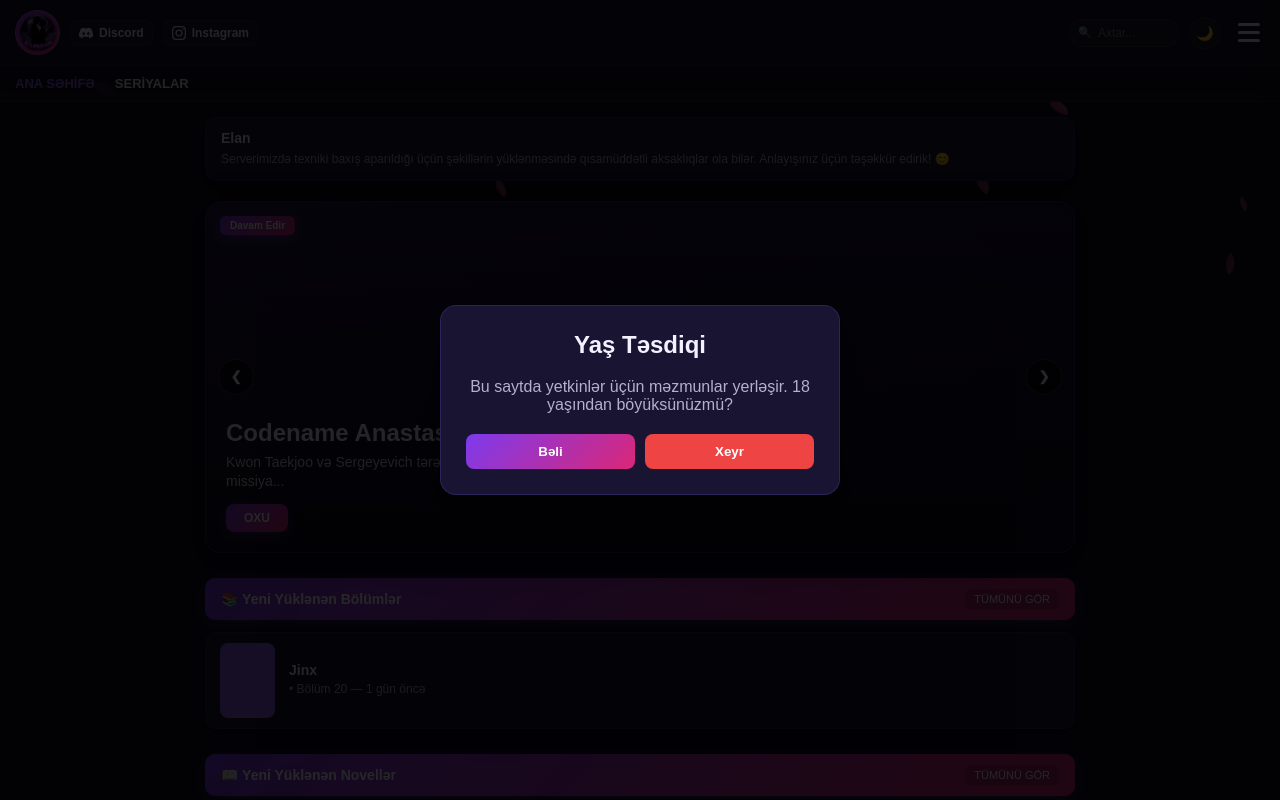
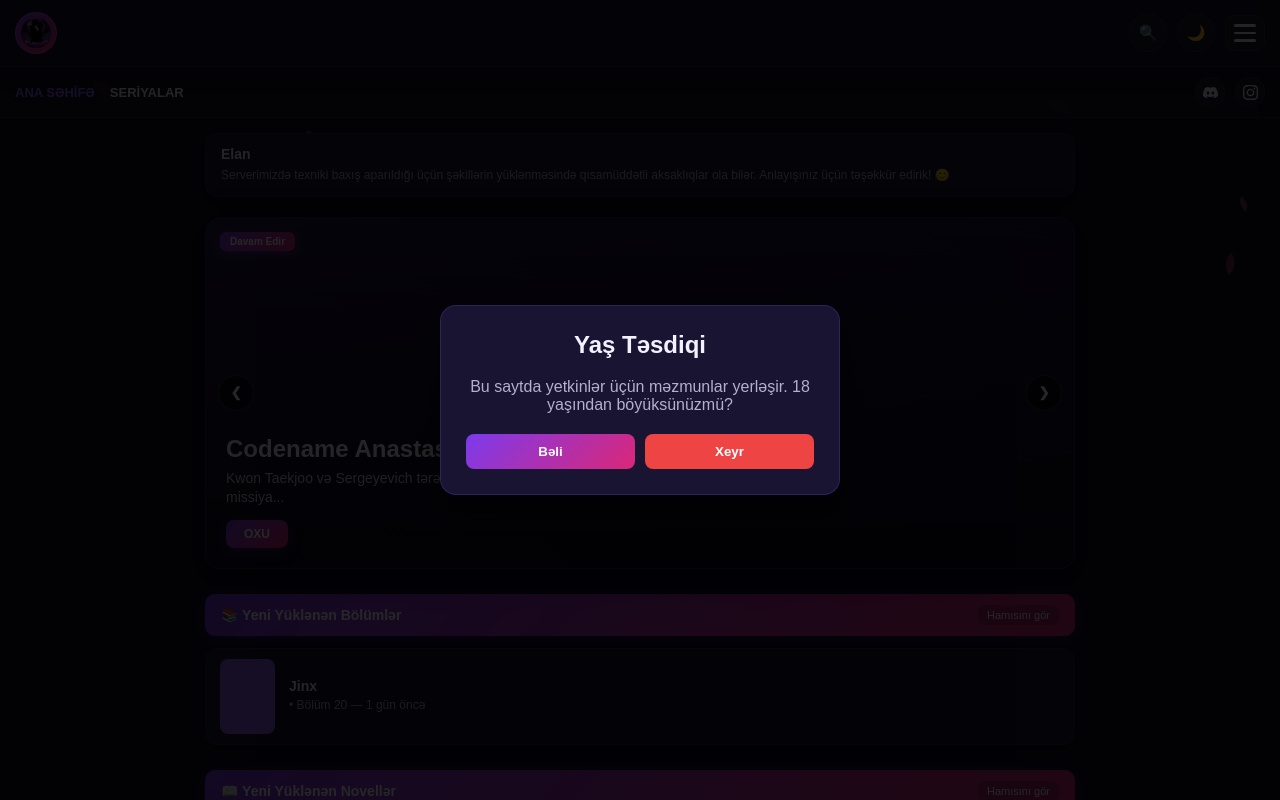
Before and after one commit to eclipstoon-web/eclipstoon, a plain HTML site: page index.html in a window 1280 px wide. Shown: the top 800 px of the page. Drawn offline with Linux system fonts and the light colour scheme.

Commit message:
Add files via upload

```diff
--- a/index.html
+++ b/index.html
@@ -90,53 +90,55 @@
         .btn-yes { background: var(--accent-gradient); color: white; }
         .btn-no { background-color: #ef4444; color: white; }
 
+        /* Yuxarı Navbar - Səliqəli dizayn */
         .top-navbar {
-            display: flex; justify-content: space-between; align-items: center; padding: 10px 15px;
+            display: flex; justify-content: space-between; align-items: center; padding: 12px 15px;
             background-color: var(--sidebar-bg); box-shadow: 0 4px 20px rgba(0,0,0,0.3); position: sticky; top: 0; z-index: 999;
             width: 100%; border-bottom: 1px solid rgba(139, 92, 246, 0.15);
         }
         .nav-left, .nav-right { display: flex; align-items: center; gap: 10px; }
 
         .header-logo-wrapper {
-            width: 45px; height: 45px; border-radius: 50%; background: var(--accent-gradient);
+            width: 42px; height: 42px; border-radius: 50%; background: var(--accent-gradient);
             display: flex; align-items: center; justify-content: center; overflow: hidden; border: 1px solid rgba(255,255,255,0.2);
             text-decoration: none; flex-shrink: 0;
         }
         .header-logo-wrapper img { width: 100%; height: 100%; object-fit: cover; }
 
-        .menu-toggle-btn { background: none; border: none; cursor: pointer; display: flex; flex-direction: column; gap: 5px; padding: 5px; }
-        .menu-toggle-btn span { width: 22px; height: 3px; background-color: var(--text-active); border-radius: 2px; transition: 0.3s; }
+        .menu-toggle-btn { background: none; border: none; cursor: pointer; display: flex; flex-direction: column; gap: 5px; padding: 8px; background: rgba(255,255,255,0.04); border-radius: 10px; border: 1px solid rgba(255,255,255,0.08); }
+        .menu-toggle-btn span { width: 22px; height: 2.5px; background-color: var(--text-active); border-radius: 2px; transition: 0.3s; }
 
+        /* Alt menyu və sosial şəbəkələr eyni sətirdə */
         .sub-navbar {
-            display: flex; gap: 20px; padding: 10px 15px; background-color: rgba(19, 16, 38, 0.85);
-            border-bottom: 1px solid rgba(139, 92, 246, 0.15); overflow-x: auto;
+            display: flex; align-items: center; gap: 15px; padding: 10px 15px; background-color: rgba(19, 16, 38, 0.85);
+            border-bottom: 1px solid rgba(139, 92, 246, 0.15); overflow-x: auto; white-space: nowrap;
         }
-        .sub-navbar a { color: var(--text-active); text-decoration: none; font-weight: bold; font-size: 13px; white-space: nowrap; transition: color 0.2s; }
+        .sub-navbar a { color: var(--text-active); text-decoration: none; font-weight: bold; font-size: 13px; transition: color 0.2s; }
         .sub-navbar a:hover, .sub-navbar a.active { color: var(--accent-color); }
 
-        .social-nav-btn {
-            display: flex; align-items: center; gap: 6px; background: rgba(255, 255, 255, 0.03); color: var(--text-active);
-            padding: 5px 8px; border-radius: 8px; text-decoration: none; font-size: 12px; font-weight: bold;
-            border: 1px solid rgba(255, 255, 255, 0.08); transition: 0.3s;
+        .sub-social-links { display: flex; align-items: center; gap: 10px; margin-left: auto; }
+        .social-link-icon {
+            display: flex; align-items: center; justify-content: center; width: 30px; height: 30px;
+            background: rgba(255,255,255,0.04); border: 1px solid rgba(255,255,255,0.08); border-radius: 50%;
+            color: var(--text-active); text-decoration: none; transition: 0.3s;
         }
-        .social-nav-btn svg { width: 14px; height: 14px; fill: currentColor; }
-        .discord-btn:hover { background: #5865F2; border-color: #5865F2; color: white; }
-        .instagram-btn:hover { background: #E1306C; border-color: #E1306C; color: white; }
+        .social-link-icon svg { width: 15px; height: 15px; fill: currentColor; }
+        .social-link-icon.discord:hover { background: #5865F2; border-color: #5865F2; color: white; }
+        .social-link-icon.instagram:hover { background: #E1306C; border-color: #E1306C; color: white; }
 
-        .search-container { position: relative; display: flex; align-items: center; }
-        .search-input {
-            background: rgba(255,255,255,0.04); border: 1px solid rgba(255,255,255,0.08); padding: 6px 10px 6px 28px;
-            border-radius: 20px; color: var(--text-active); outline: none; font-size: 12px; width: 110px; transition: 0.3s;
+        .search-icon-btn {
+            background: rgba(255,255,255,0.04); border: 1px solid rgba(255,255,255,0.08); color: var(--text-active);
+            width: 38px; height: 38px; border-radius: 50%; cursor: pointer; display: flex; align-items: center; justify-content: center; font-size: 15px; transition: 0.3s; flex-shrink: 0; text-decoration: none;
         }
-        .search-input:focus { width: 150px; border-color: var(--accent-color); }
-        .search-icon { position: absolute; left: 9px; font-size: 11px; color: var(--text-color); }
+        .search-icon-btn:hover { background: var(--accent-color); border-color: var(--accent-color); }
 
         .theme-toggle-btn {
             background: rgba(255,255,255,0.04); border: 1px solid rgba(255,255,255,0.08); color: var(--text-active);
-            width: 32px; height: 32px; border-radius: 50%; cursor: pointer; display: flex; align-items: center; justify-content: center; font-size: 14px; transition: 0.3s;
+            width: 38px; height: 38px; border-radius: 50%; cursor: pointer; display: flex; align-items: center; justify-content: center; font-size: 15px; transition: 0.3s; flex-shrink: 0;
         }
         .theme-toggle-btn:hover { background: var(--accent-color); border-color: var(--accent-color); }
 
+        /* Sağ menyu düzəlişi */
         .sidebar {
             position: fixed; top: 0; right: -280px; width: 260px; height: 100vh; background-color: var(--sidebar-bg);
             box-shadow: -5px 0 25px rgba(0,0,0,0.5); transition: right 0.3s ease; padding: 20px; z-index: 1000; overflow-y: auto; border-left: 1px solid rgba(139, 92, 246, 0.15);
@@ -294,35 +296,35 @@
         </div>
     </div>
 
+    <!-- Yuxarı Navbar -->
     <div class="top-navbar">
         <div class="nav-left">
             <a href="index.html" class="header-logo-wrapper" title="Eclipstoon">
-                <img src="logo.webp" alt="Logo" style="height: 48px; width: auto;">
-            </a>
-            <a href="https://discord.gg/SENIN_LINK" target="_blank" class="social-nav-btn discord-btn" title="Discord">
-                <svg viewBox="0 0 127.14 96.36"><path d="M107.7,8.07A105.15,105.15,0,0,0,81.47,0a72.06,72.06,0,0,0-3.36,6.83A97.68,97.68,0,0,0,49,6.83,72.37,72.37,0,0,0,45.64,0,105.89,105.89,0,0,0,19.39,8.09C2.79,32.65-1.71,56.6.54,80.21h0A105.73,105.73,0,0,0,32.71,96.36,77.7,77.7,0,0,0,39.6,85.25a68.42,68.42,0,0,1-10.85-5.18c.91-.66,1.8-1.34,2.66-2a75.57,75.57,0,0,0,64.32,0c.87.71,1.76,1.39,2.66,2a68.68,68.68,0,0,1-10.87,5.19,77,77,0,0,0,6.89,11.1,105.25,105.25,0,0,0,32.19-16.14c2.65-27.28-4.52-51.1-19.45-72.15ZM42.45,65.69C36.18,65.69,31,60,31,53s5.18-12.72,11.45-12.72S53.9,46,53.85,53,48.72,65.69,42.45,65.69Zm42.24,0C78.41,65.69,73.25,60,73.25,53s5.18-12.72,11.44-12.72S96.14,46,96.1,53,91,65.69,84.69,65.69Z"/></svg>
-                <span>Discord</span>
-            </a>
-            <a href="https://instagram.com/SENIN_LINK" target="_blank" class="social-nav-btn instagram-btn" title="Instagram">
-                <svg viewBox="0 0 24 24"><path d="M12 2.163c3.204 0 3.584.012 4.85.07 3.252.148 4.771 1.691 4.919 4.919.058 1.265.069 1.645.069 4.849 0 3.205-.012 3.584-.069 4.849-.149 3.225-1.664 4.771-4.919 4.919-1.266.058-1.644.07-4.85.07-3.204 0-3.584-.012-4.849-.07-3.26-.149-4.771-1.699-4.919-4.92-.058-1.265-.07-1.644-.07-4.849 0-3.204.013-3.583.07-4.849.149-3.227 1.664-4.771 4.919-4.919 1.266-.057 1.645-.069 4.849-.069zm0-2.163c-3.259 0-3.667.014-4.947.072-4.358.2-6.78 2.618-6.98 6.98-.059 1.281-.073 1.689-.073 4.948 0 3.259.014 3.668.072 4.948.2 4.358 2.618 6.78 6.98 6.98 1.281.058 1.689.072 4.948.072 3.259 0 3.668-.014 4.948-.072 4.354-.2 6.782-2.618 6.979-6.98.059-1.28.073-1.689.073-4.948 0-3.259-.014-3.667-.072-4.947-.196-4.354-2.617-6.78-6.979-6.98-1.281-.059-1.69-.073-4.949-.073zm0 5.838c-3.403 0-6.162 2.759-6.162 6.162s2.759 6.163 6.162 6.163 6.162-2.759 6.162-6.163c0-3.403-2.759-6.162-6.162-6.162zm0 10.162c-2.209 0-4-1.79-4-4 0-2.209 1.791-4 4-4s4 1.791 4 4c0 2.21-1.791 4-4 4zm6.406-11.845c-.796 0-1.441.645-1.441 1.44s.645 1.44 1.441 1.44c.795 0 1.439-.645 1.439-1.44s-.644-1.44-1.439-1.44z"/></svg>
-                <span>Instagram</span>
+                <img src="logo.webp" alt="Logo">
             </a>
         </div>
         <div class="nav-right">
-            <div class="search-container">
-                <span class="search-icon">🔍</span>
-                <input type="text" class="search-input" placeholder="Axtar...">
-            </div>
+            <a href="axtaris.html" class="search-icon-btn" title="Axtar">🔍</a>
             <button class="theme-toggle-btn" onclick="toggleTheme()" title="Rejimi dəyiş">🌙</button>
-            <button class="menu-toggle-btn" onclick="toggleMenu()" style="margin-left: 2px;">
+            <button class="menu-toggle-btn" onclick="toggleMenu()" title="Menyu">
                 <span></span><span></span><span></span>
             </button>
         </div>
     </div>
 
+    <!-- Alt Navigasiya (Discord və Instagram ilə birlikdə) -->
     <div class="sub-navbar">
         <a href="index.html" class="active">ANA SƏHİFƏ</a>
         <a href="seriyalar.html">SERİYALAR</a>
+
+        <div class="sub-social-links">
+            <a href="https://discord.gg/SENIN_LINK" target="_blank" class="social-link-icon discord" title="Discord">
+                <svg viewBox="0 0 127.14 96.36"><path d="M107.7,8.07A105.15,105.15,0,0,0,81.47,0a72.06,72.06,0,0,0-3.36,6.83A97.68,97.68,0,0,0,49,6.83,72.37,72.37,0,0,0,45.64,0,105.89,105.89,0,0,0,19.39,8.09C2.79,32.65-1.71,56.6.54,80.21h0A105.73,105.73,0,0,0,32.71,96.36,77.7,77.7,0,0,0,39.6,85.25a68.42,68.42,0,0,1-10.85-5.18c.91-.66,1.8-1.34,2.66-2a75.57,75.57,0,0,0,64.32,0c.87.71,1.76,1.39,2.66,2a68.68,68.68,0,0,1-10.87,5.19,77,77,0,0,0,6.89,11.1,105.25,105.25,0,0,0,32.19-16.14c2.65-27.28-4.52-51.1-19.45-72.15ZM42.45,65.69C36.18,65.69,31,60,31,53s5.18-12.72,11.45-12.72S53.9,46,53.85,53,48.72,65.69,42.45,65.69Zm42.24,0C78.41,65.69,73.25,60,73.25,53s5.18-12.72,11.44-12.72S96.14,46,96.1,53,91,65.69,84.69,65.69Z"/></svg>
+            </a>
+            <a href="https://instagram.com/SENIN_LINK" target="_blank" class="social-link-icon instagram" title="Instagram">
+                <svg viewBox="0 0 24 24"><path d="M12 2.163c3.204 0 3.584.012 4.85.07 3.252.148 4.771 1.691 4.919 4.919.058 1.265.069 1.645.069 4.849 0 3.205-.012 3.584-.069 4.849-.149 3.225-1.664 4.771-4.919 4.919-1.266.058-1.644.07-4.85.07-3.204 0-3.584-.012-4.849-.07-3.26-.149-4.771-1.699-4.919-4.92-.058-1.265-.07-1.644-.07-4.849 0-3.204.013-3.583.07-4.849.149-3.227 1.664-4.771 4.919-4.919 1.266-.057 1.645-.069 4.849-.069zm0-2.163c-3.259 0-3.667.014-4.947.072-4.358.2-6.78 2.618-6.98 6.98-.059 1.281-.073 1.689-.073 4.948 0 3.259.014 3.668.072 4.948.2 4.358 2.618 6.78 6.98 6.98 1.281.058 1.689.072 4.948.072 3.259 0 3.668-.014 4.948-.072 4.354-.2 6.782-2.618 6.979-6.98.059-1.28.073-1.689.073-4.948 0-3.259-.014-3.667-.072-4.947-.196-4.354-2.617-6.78-6.979-6.98-1.281-.059-1.69-.073-4.949-.073zm0 5.838c-3.403 0-6.162 2.759-6.162 6.162s2.759 6.163 6.162 6.163 6.162-2.759 6.162-6.163c0-3.403-2.759-6.162-6.162-6.162zm0 10.162c-2.209 0-4-1.79-4-4 0-2.209 1.791-4 4-4s4 1.791 4 4c0 2.21-1.791 4-4 4zm6.406-11.845c-.796 0-1.441.645-1.441 1.44s.645 1.44 1.441 1.44c.795 0 1.439-.645 1.439-1.44s-.644-1.44-1.439-1.44z"/></svg>
+            </a>
+        </div>
     </div>
 
     <div class="sidebar" id="sidebar">
@@ -396,10 +398,9 @@
             <button class="carousel-btn next" onclick="moveCarousel(1)">❯</button>
         </div>
 
-        <!-- 📚 Yeni Yüklənən Bölümlər -->
         <div class="section-header">
             <span>📚 Yeni Yüklənən Bölümlər</span>
-            <button onclick="alert('Hamısı')">TÜMÜNÜ GÖR</button>
+            <button onclick="alert('Hamısı')">Hamısını gör</button>
         </div>
         <div class="item-card">
             <div class="item-thumb" style="background: #8b5cf6;"></div>
@@ -409,10 +410,9 @@
             </div>
         </div>
 
-        <!-- 📖 Yeni Yüklənən Novellər -->
         <div class="section-header">
             <span>📖 Yeni Yüklənən Novellər</span>
-            <button onclick="alert('Hamısı')">TÜMÜNÜ GÖR</button>
+            <button onclick="alert('Hamısı')">Hamısını gör</button>
         </div>
         <div class="item-card">
             <div class="item-thumb" style="background: #7c3aed;"></div>
@@ -422,7 +422,6 @@
             </div>
         </div>
 
-        <!-- 🔥 Bu Həftənin Sevilənləri -->
         <div class="section-header">
             <span>🔥 Bu Həftənin Sevilənləri</span>
         </div>
@@ -434,7 +433,6 @@
             </div>
         </div>
 
-        <!-- ⭐ Ən Çox Bəyənilənlər -->
         <div class="section-header">
             <span>⭐ Ən Çox Bəyənilənlər</span>
         </div>
@@ -447,7 +445,7 @@
             <div class="item-thumb" style="background: #4c1d95;"></div>
             <div class="item-details">
                 <h4><a href="bolum.html" style="color:inherit; text-decoration:none;">Jinx</a></h4>
-                <p>Ən çox bəyənilən seriyalar sırasındadır</p>
+                <p>Ən çox bəyənən seriyalar sırasındadır</p>
             </div>
         </div>
 
```
